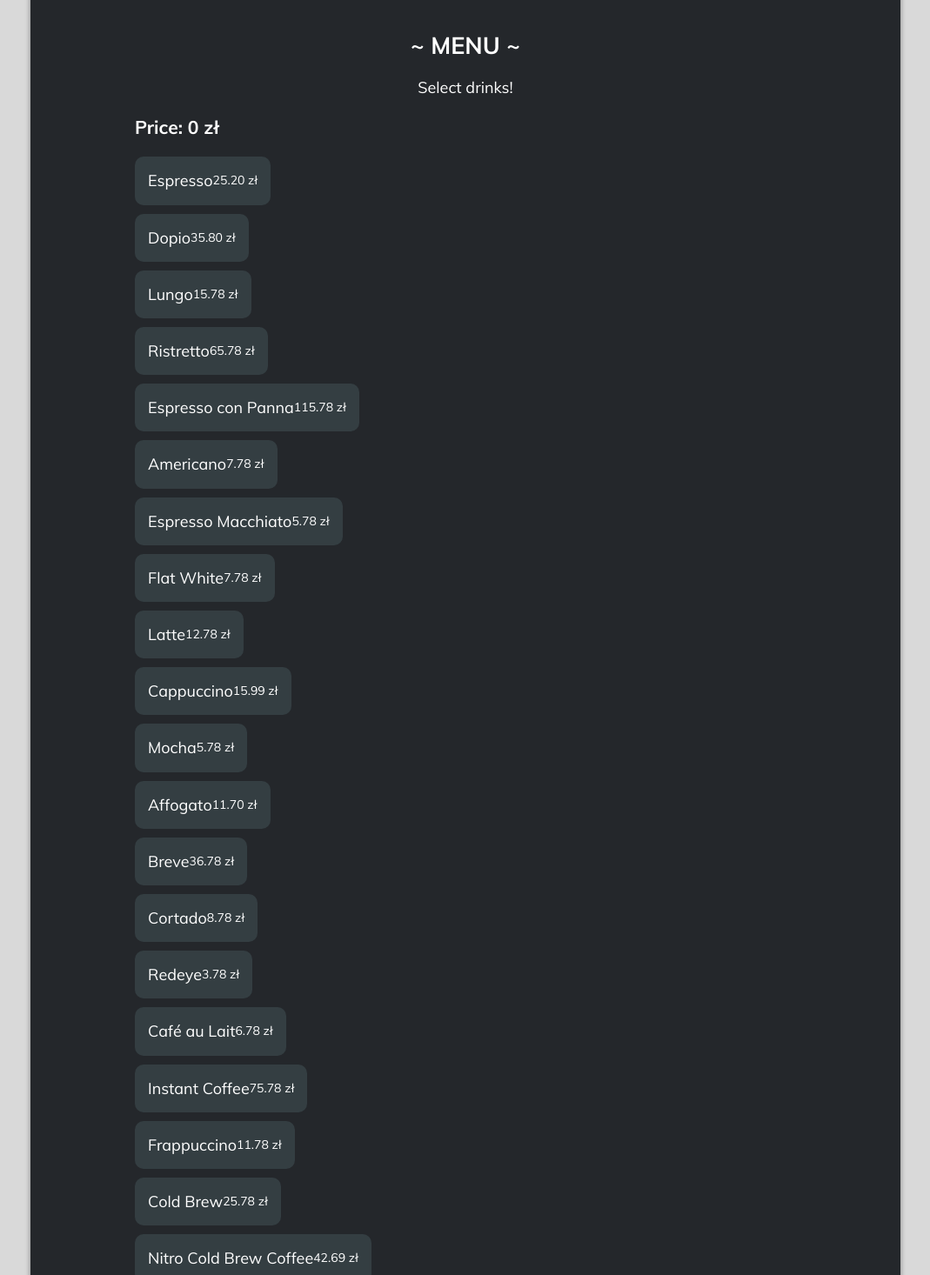
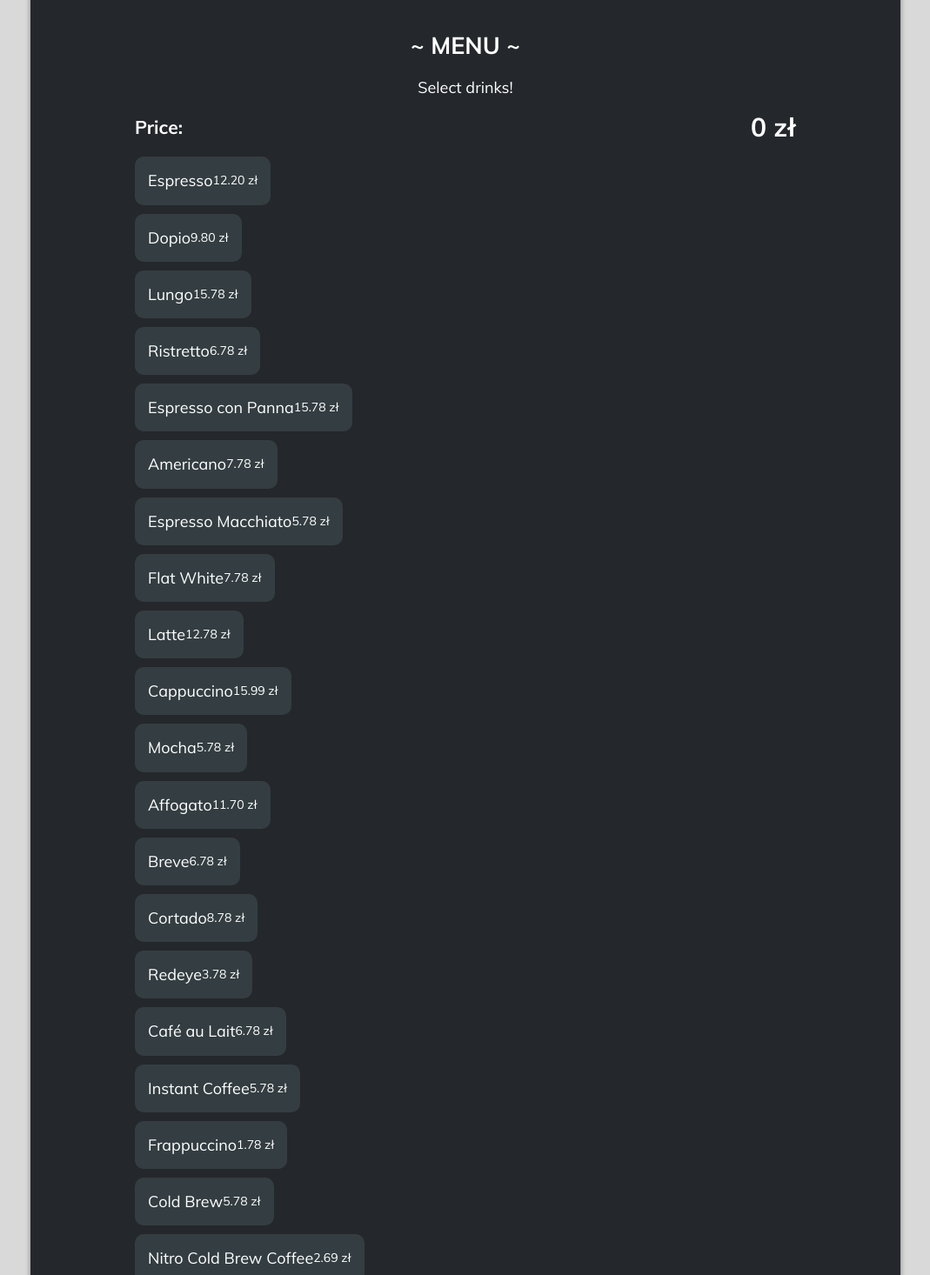
Before and after one commit to najwer23/coffee4u, a React (Create React App) app: page /drinks in a window 1280 px wide. Shown: the part 400-1866 px from the top of the page at 87% size, without its empty margins (105-1174 px from the left). Built offline with nearby package versions, Linux system fonts and the light colour scheme.

Commit message:
Order list

```diff
--- a/src/CSS/Drinks.css
+++ b/src/CSS/Drinks.css
@@ -1,4 +1,4 @@
-.m-i {
+.m-i, .menuOrder {
     display: flex;
     justify-content: space-between;
 }
@@ -13,7 +13,7 @@
     justify-content: space-between;
     margin-left: auto;
     margin-right: 10px;
-    margin-bottom: 20px;
+    margin-bottom: 50px;
 }
 
 .nr {
--- a/src/Components/Drinks.js
+++ b/src/Components/Drinks.js
@@ -91,11 +91,11 @@ class Drinks extends Component {
     render() {
 
         let arrDefCoffee = [
-            { id: 0, name: "Espresso", price: "25.20 zł", desc: "Espresso is made with an espresso machine where hot water is pressurized through tightly packed coffee grounds to create a concentrated coffee. One espresso shot is one ounce and is enjoyed in a small cup called a demitasse cup." },
-            { id: 1, name: "Dopio", price: "35.80 zł", desc: "Doppio is two shots of espresso. It’s Italian for double. "},
+            { id: 0, name: "Espresso", price: "12.20 zł", desc: "Espresso is made with an espresso machine where hot water is pressurized through tightly packed coffee grounds to create a concentrated coffee. One espresso shot is one ounce and is enjoyed in a small cup called a demitasse cup." },
+            { id: 1, name: "Dopio", price: "9.80 zł", desc: "Doppio is two shots of espresso. It’s Italian for double. "},
             { id: 2, name: "Lungo", price: "15.78 zł", desc: "Lungo means long in Italian. It is espresso that’s made with a longer pull time and is less concentrated than an espresso. "},
-            { id: 3, name: "Ristretto", price: "65.78 zł", desc: "The opposite of lungo, ristretto is an espresso with a shorter pull time, has less water and is more concentrated than espresso and the most concentrated coffee drink on this list. " },
-            { id: 4, name: "Espresso con Panna", price: "115.78 zł", desc: "Espresso con panna is espresso with cream in Italian. The drink is just what its name suggests, a shot of espresso topped with whipped cream. " },
+            { id: 3, name: "Ristretto", price: "6.78 zł", desc: "The opposite of lungo, ristretto is an espresso with a shorter pull time, has less water and is more concentrated than espresso and the most concentrated coffee drink on this list. " },
+            { id: 4, name: "Espresso con Panna", price: "15.78 zł", desc: "Espresso con panna is espresso with cream in Italian. The drink is just what its name suggests, a shot of espresso topped with whipped cream. " },
             { id: 5, name: "Americano", price: "7.78 zł",desc: "An Americano is hot water added to one shot of espresso. Apparently during World War II, American GIs in Italy preferred their espresso diluted so they added hot water, which is why it’s called an Americano (American in Italian.)" },
             { id: 6, name: "Espresso Macchiato", price: "5.78 zł", desc: "An espresso macchiato is a shot of espresso with a splash of milk. Macchiato means stained in Italian so it’s like adding a bit of milk to stain the espresso." },
             { id: 7, name: "Flat White", price: "7.78 zł", desc: "Flat white is an espresso with steamed milk. It’s a much debated drink from Australia. Was it actually invented in New Zealand and not Australia? One thing that’s for sure is that the drink has gained popularity worldwide due to cafes like Bluestone Lane." },
@@ -103,14 +103,14 @@ class Drinks extends Component {
             { id: 9, name: "Cappuccino", price: "15.99 zł", desc: "A cappuccino is one shot of espresso with steamed milk and milk foam. It’s similar to a latte, but has less steamed milk and more milk foam. Cappuccinos are sometimes served with a sprinkle of cinnamon on top." },
             { id: 10, name: "Mocha", price: "5.78 zł", desc: "What makes a mocha different from all of these other drinks is chocolate. Chocolate syrup is added to a shot of espresso, steamed milk and oftentimes topped with whipped cream." },
             { id: 11, name: "Affogato", price: "11.70 zł",desc: "Affogato means drowned in Italian. This is a scoop of vanilla ice cream drowned in a shot of espresso." },
-            { id: 12, name: "Breve", price: "36.78 zł", desc: "Breve is a shot of espresso with steamed half and half. The difference between a latte and breve is the half and half in a breve instead of milk found in a latte." },
+            { id: 12, name: "Breve", price: "6.78 zł", desc: "Breve is a shot of espresso with steamed half and half. The difference between a latte and breve is the half and half in a breve instead of milk found in a latte." },
             { id: 13, name: "Cortado", price: "8.78 zł", desc: "From Spain, a cortado is equal parts espresso and milk (not steamed.)" },
             { id: 14, name: "Redeye", price: "3.78 zł", desc: "When you can’t decide between brewed coffee and espresso, the redeye is the solution. It’s a cup of coffee with a shot of espresso. And when you need extra shots of caffeine, two shots of espresso is a blackeye and three shots is a green eye coffee." },
             { id: 15, name: "Café au Lait", price: "6.78 zł", desc: "Cafe au lait is French for coffee with milk. It’s like a latte – except with brewed coffee instead of espresso. (Starbucks calls this a Caffe Misto.)"},
-            { id: 16, name: "Instant Coffee", price: "75.78 zł", desc: "You don’t need any special equipment to make instant coffee. Just dissolve the instant coffee granules into water and you have a cup of coffee." },
-            { id: 17, name: "Frappuccino", price: "11.78 zł", desc: "A Frappuccino is Starbucks’ line of blended coffee, milk and ice beverages. There are various flavors and a ‘secret menu’ where customers can order flavors not on the menu and customize it into variations like different candy flavors and even a tie dye Frappuccino." },
-            { id: 18, name: "Cold Brew", price: "25.78 zł", desc: "Cold brew coffee requires steeping freshly ground coffee in room temperature water for at least 12 hours. The coffee is never heated. Instead, time is required to brew the coffee." },
-            { id: 19, name: "Nitro Cold Brew Coffee", price: "42.69 zł", desc:"Nitro coffee is cold brew coffee infused with nitrogen to create a drink similar to a stout beer with its layer of crema." },
+            { id: 16, name: "Instant Coffee", price: "5.78 zł", desc: "You don’t need any special equipment to make instant coffee. Just dissolve the instant coffee granules into water and you have a cup of coffee." },
+            { id: 17, name: "Frappuccino", price: "1.78 zł", desc: "A Frappuccino is Starbucks’ line of blended coffee, milk and ice beverages. There are various flavors and a ‘secret menu’ where customers can order flavors not on the menu and customize it into variations like different candy flavors and even a tie dye Frappuccino." },
+            { id: 18, name: "Cold Brew", price: "5.78 zł", desc: "Cold brew coffee requires steeping freshly ground coffee in room temperature water for at least 12 hours. The coffee is never heated. Instead, time is required to brew the coffee." },
+            { id: 19, name: "Nitro Cold Brew Coffee", price: "2.69 zł", desc:"Nitro coffee is cold brew coffee infused with nitrogen to create a drink similar to a stout beer with its layer of crema." },
             { id: 20, name: "Iced Coffee", price: "5.80 zł", desc: "Iced coffee is just coffee served with added ice. Add ice to hot coffee or already chilled coffee and you have iced coffee." },
         ]
         return (
@@ -119,7 +119,7 @@ class Drinks extends Component {
                     <div className="ss2">
                         <h2 style={{ textAlign: "center" }}>~ MENU ~</h2>
                         <p style={{ textAlign: "center" }}>Select drinks!</p>
-                        <h3>Price: {this.state.cost}</h3>
+                        <h3 className="menuOrder"> <span>Price:</span> <span style={{ fontSize: "30px" }}>{this.state.cost}</span></h3>
                         <ResponsiveMasonry columnsCountBreakPoints={{ 300: 1 }}>
                             <Masonry columnsCount={1}>
                                 {arrDefCoffee.map(v => (
@@ -166,7 +166,22 @@ class Drinks extends Component {
 
                             </Masonry>
                         </ResponsiveMasonry>
-                        <h3>Price: {this.state.cost}</h3>
+
+                        <div style={{ marginTop: "50px"}}>
+                            {this.state.menuObj.map((v,index)=>(
+                                <div class="menuOrder">
+                                    <div>
+                                    {v.active ? arrDefCoffee[index].name : ""}
+                                    </div>
+                                    <div>
+                                    {v.active ? (this.state.menuObj[index].numberOf + " x " +arrDefCoffee[index].price) : ""}
+                                    </div>
+                                </div>
+                            ))}
+                        </div>
+
+                        <h3 className="menuOrder"> <span>Price:</span> <span style={{ fontSize: "30px" }}>{this.state.cost}</span></h3>
+
                     </div>
                 </section>
             </article>
```
